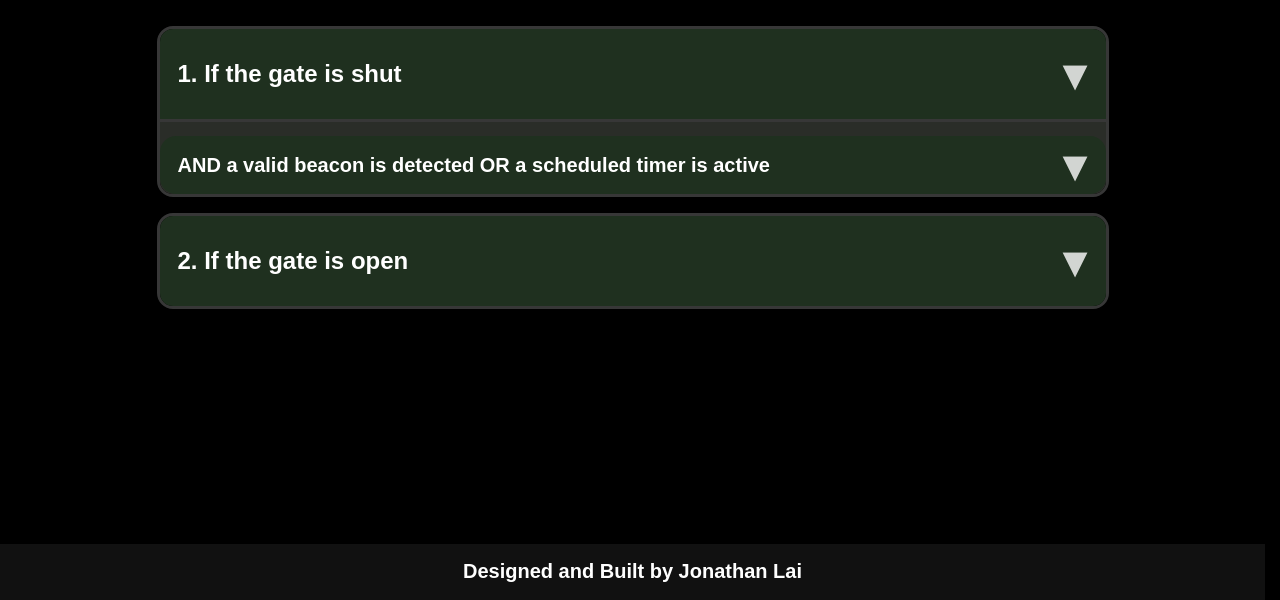
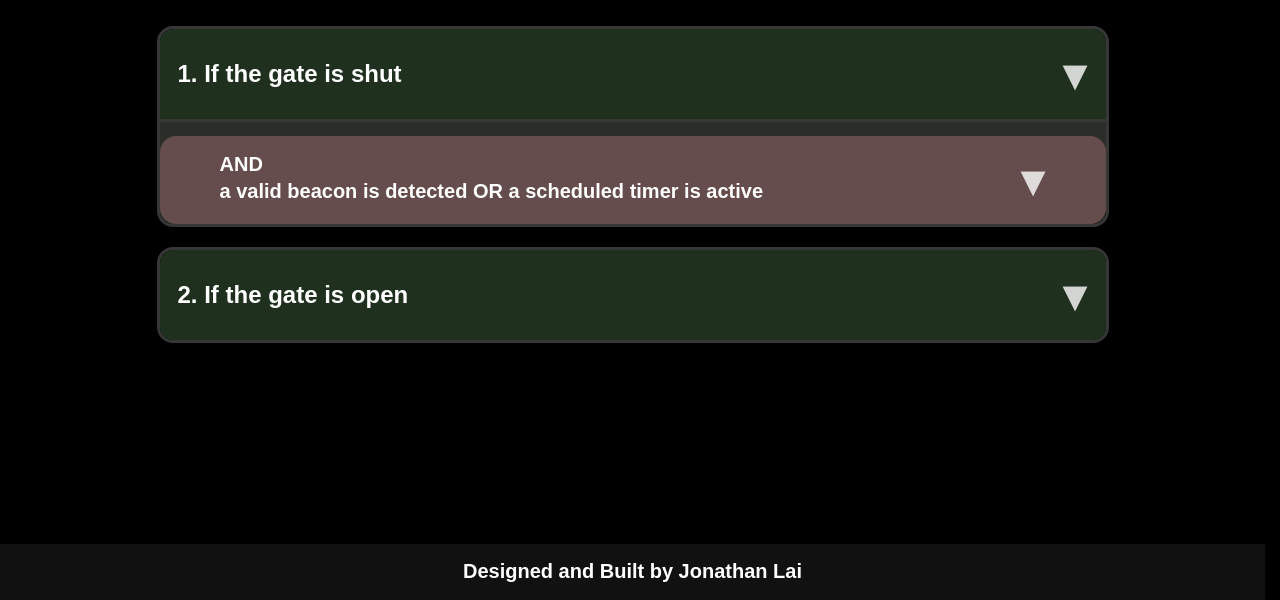
Before and after one commit to jlai9001/GateKeeper, a Node server app: page /logic in a window 1280 px wide, after a click that opens the changed part. Shown: the part 200-800 px from the top of the page. Run offline with Node 20, Linux system fonts and the light colour scheme; some libraries are stand-ins or nearby versions; some web fonts are replaced.

Commit message:
Logic styling

```diff
--- a/public/css/logic.css
+++ b/public/css/logic.css
@@ -44,7 +44,7 @@
   padding: 0 24px;
   display: flex;
   flex-direction: column;
-  gap: 16px;
+  gap: 20px;
 }
 
 /* =========================
@@ -165,15 +165,16 @@
 }
 
 .logic-summary.nested-summary {
-  padding: 0px 18px;
-  background:  rgb(31, 48, 31);
+  padding: 15px 60px;
+  background:  rgb(102, 77, 77);
 }
 
 .logic-summary.nested-summary:hover{
-  background-color: rgb(69, 94, 70);
+  background-color: rgb(176, 108, 108);
 }
+
 .conditional-body.nested-body {
-  padding: 14px 18px 14px;
+  padding: 14px 60px 14px;
   background-color: rgb(21, 38, 99);
 }
 
@@ -187,7 +188,6 @@
    Mobile overrides
    ========================= */
 @media (max-width: 768px) {
-
 
   .logic-title {
     font-size: 42px;
@@ -209,6 +209,11 @@
     padding: 14px 14px;
   }
 
+
+  .logic-summary.nested-summary {
+  padding: 20px;
+  }
+
   .objective-points {
     font-size: 16px;
   }
@@ -223,6 +228,10 @@
   text-overflow: ellipsis;
 }
 
+.conditional-body.nested-body {
+  padding: 15px 20px 14px;
+}
+
 .conditional-name-sub1 {
   font-family: Arial, sans-serif;
   font-size: 14px;
--- a/views/pages/logic.ejs
+++ b/views/pages/logic.ejs
@@ -25,7 +25,9 @@
                     <summary class="logic-summary nested-summary">
                     <div class="logic-summary-left">
                         <div class="logic-summary-text">
-                        <div class="conditional-name-sub1">AND a valid beacon is detected OR a scheduled timer is active</div>
+                            <div class="conditional-name-sub1">AND </div>
+                            <div class="conditional-name-sub1">a valid beacon is detected OR a scheduled timer is active</div>
+                            <div class="conditional-name-sub1"></div>
                         </div>
                     </div>
                     <span class="conditional-chevron" aria-hidden="true">▾</span>
@@ -54,7 +56,9 @@
                     <summary class="logic-summary nested-summary">
                     <div class="logic-summary-left">
                         <div class="logic-summary-text">
-                        <div class="conditional-name-sub1">AND no valid beacons are detected AND no schedule is active AND no obstacles are detected</div>
+                        <div class="conditional-name-sub1">AND no valid beacons are detected </div>
+                        <div class="conditional-name-sub1">AND no scheduled timers are active </div>
+                        <div class="conditional-name-sub1">AND no obstacles are detected </div>
                         </div>
                     </div>
                     <span class="conditional-chevron" aria-hidden="true">▾</span>
```
